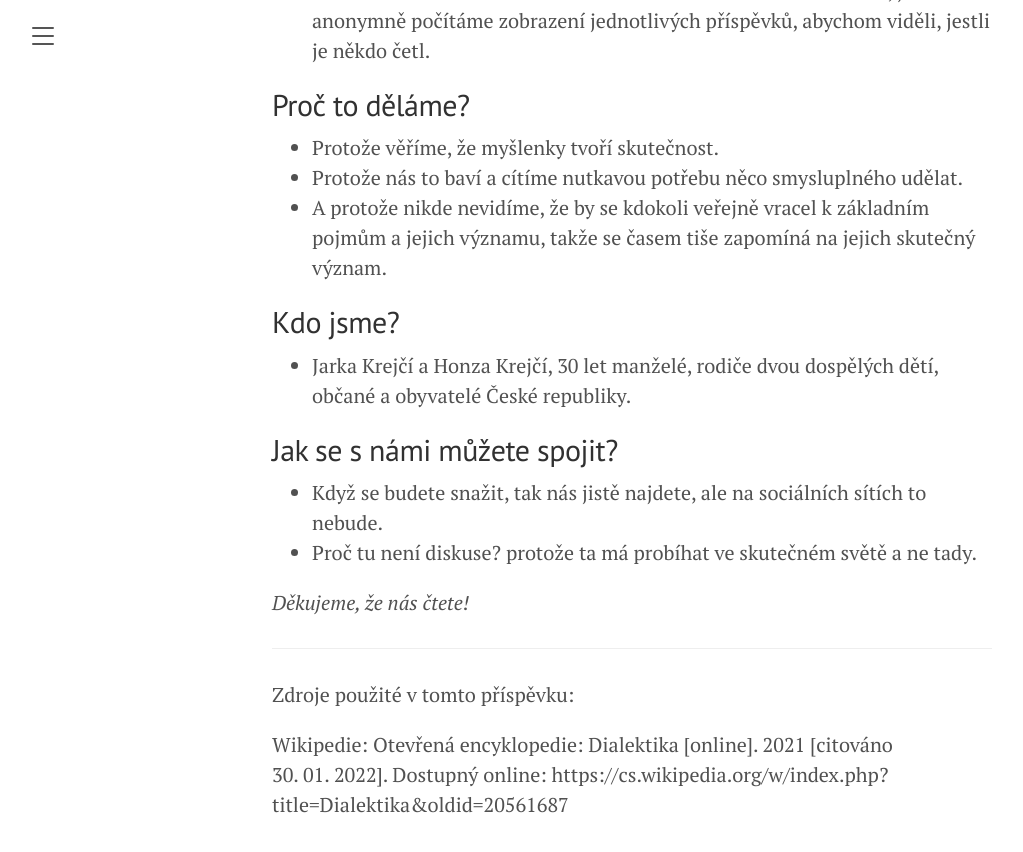
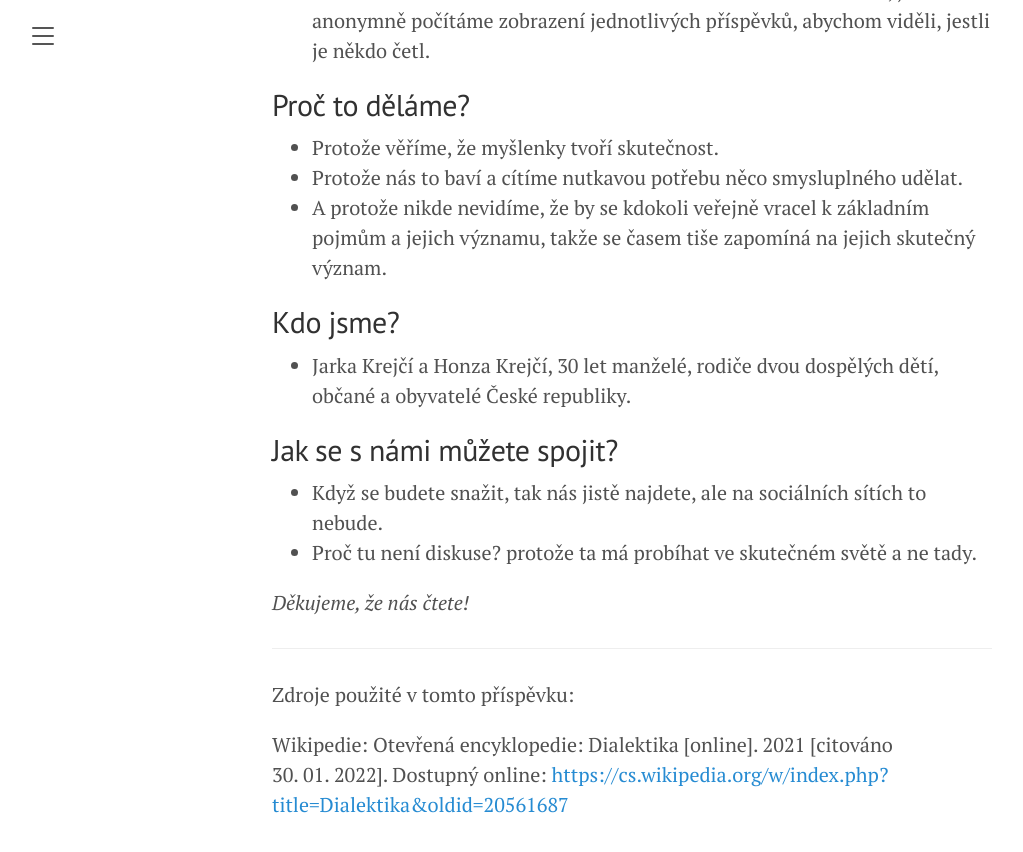
Before and after one commit to janbkrejci/dialektika, a Jekyll site: the page built from about.md, in a window 1280 px wide and 900 px high, scrolled down 1420 px. Shown: the top 852 px of the window, without its empty margins (8-1031 px from the left). Built offline with Jekyll 4.4.1, drawn with Linux system fonts in a browser that asks for light colours.

```diff
--- a/about.md
+++ b/about.md
@@ -51,4 +51,4 @@ title: O nás
 
 Zdroje použité v tomto příspěvku:
 
-Wikipedie: Otevřená encyklopedie: Dialektika [online]. 2021 [citováno 30. 01. 2022]. Dostupný online: https://cs.wikipedia.org/w/index.php?title=Dialektika&oldid=20561687
+Wikipedie: Otevřená encyklopedie: Dialektika [online]. 2021 [citováno 30. 01. 2022]. Dostupný online: <https://cs.wikipedia.org/w/index.php?title=Dialektika&oldid=20561687>
```
